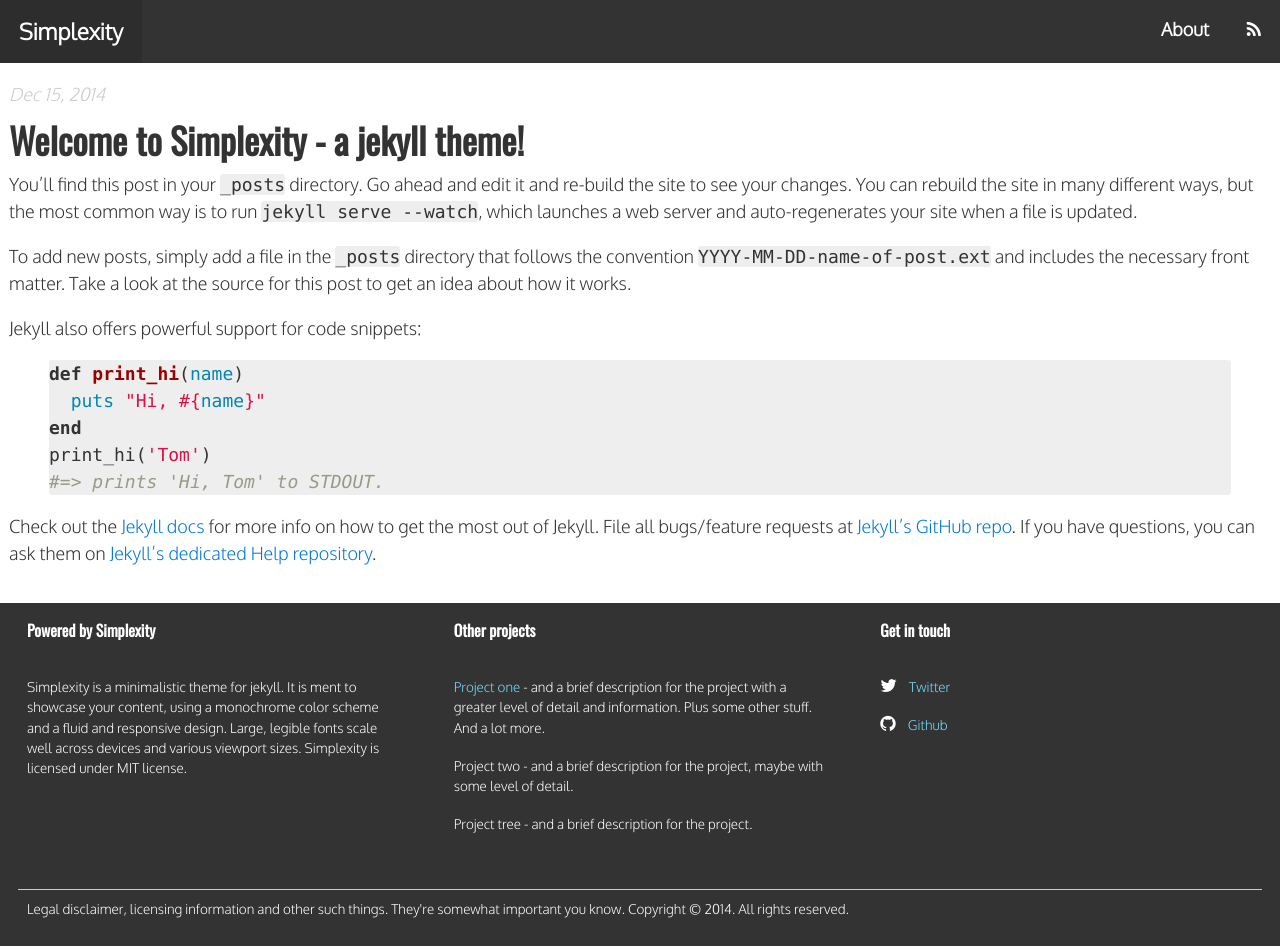
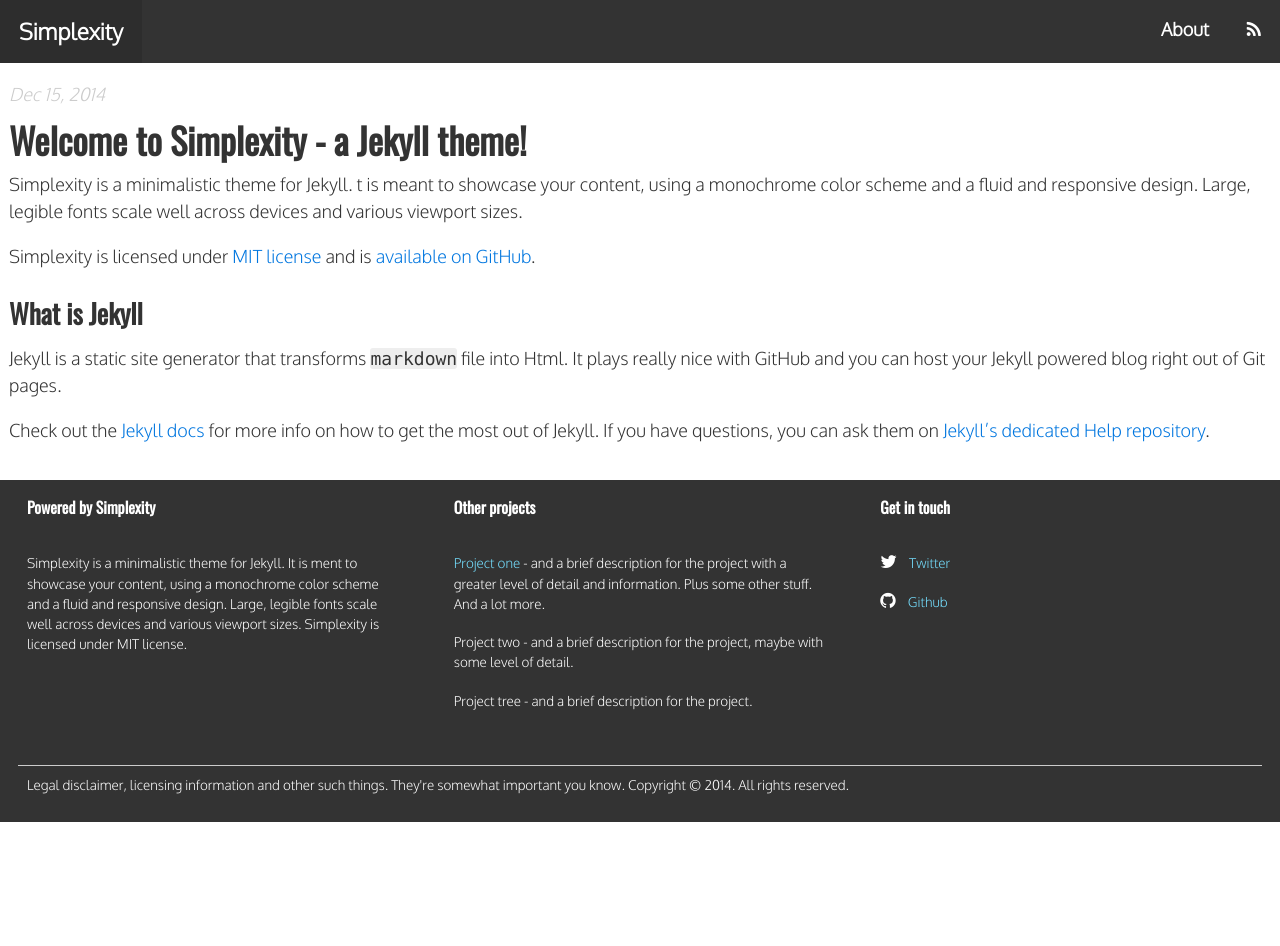
Before and after one commit to mateid/simplexity, a Jekyll site: the page built from _posts/2014-12-15-welcome-to-simplexity.md, in a window 1280 px wide. Built offline with Jekyll 4.4.1, drawn with Linux system fonts in a browser that asks for light colours; nearby versions of some CDN libraries; after the commit the page ends 900 px from its top, so only the background shows below that.

Commit message:
Updated default content, tweaked some of the styles and cleaned up various stuff. I think this is close to a 'release' here. Pleased with how things are turing out so far.

```diff
--- a/_config.yml
+++ b/_config.yml
@@ -2,10 +2,11 @@
 title: Simplexity
 email: your-email@domain.com
 description: > # this means to ignore newlines until "baseurl:"
-  Simplexity is a minimalistic theme for jekyll. It is ment to showcase your content, using a monochrome color scheme
+  Simplexity is a minimalistic theme for Jekyll. It is ment to showcase your content, using a monochrome color scheme
   and a fluid and responsive design. Large, legible fonts scale well across devices and various viewport sizes.
   Simplexity is licensed under MIT license.
-description_include: description.html
+# This would allow for more custom description markup.
+#description_include: description.html
 baseurl: "" # the subpath of your site, e.g. /blog/
 url: "http://github.com/mateid/simplexity" # the base hostname & protocol for your site
 
--- a/_includes/description.html
+++ b/_includes/description.html
@@ -1 +1 @@
-This is the description.
+<!-- You can use this for the site description instead -->
--- a/_includes/footer.html
+++ b/_includes/footer.html
@@ -5,7 +5,11 @@
                 <h5 class="m0 white">Powered by Simplexity</h5>
             </div>
             <div class="p2 m0 white">
+                {% if(site.description_include) %}
+                {% include {{site.description_include}} %}
+                {% else %}
                 <p class="h6">{{ site.description }}</p>
+                {% endif %}
             </div>
         </div>
 
--- a/_posts/2014-12-15-welcome-to-simplexity.md
+++ b/_posts/2014-12-15-welcome-to-simplexity.md
@@ -1,24 +1,23 @@
 ---
 layout: post
-title:  "Welcome to Simplexity - a jekyll theme!"
+title:  "Welcome to Simplexity - a Jekyll theme!"
 date:   2014-12-15 16:00:34
 ---
-You’ll find this post in your `_posts` directory. Go ahead and edit it and re-build the site to see your changes. You can rebuild the site in many different ways, but the most common way is to run `jekyll serve --watch`, which launches a web server and auto-regenerates your site when a file is updated.
+Simplexity is a minimalistic theme for Jekyll. t is meant to showcase your content, using a monochrome color scheme and
+a fluid and responsive design. Large, legible fonts scale well across devices and various viewport sizes.
 
-To add new posts, simply add a file in the `_posts` directory that follows the convention `YYYY-MM-DD-name-of-post.ext` and includes the necessary front matter. Take a look at the source for this post to get an idea about how it works.
+Simplexity is licensed under [MIT license][license] and is [available on GitHub][simplexity].
 
-Jekyll also offers powerful support for code snippets:
+##What is Jekyll
 
-{% highlight ruby %}
-def print_hi(name)
-  puts "Hi, #{name}"
-end
-print_hi('Tom')
-#=> prints 'Hi, Tom' to STDOUT.
-{% endhighlight %}
+Jekyll is a static site generator that transforms `markdown` file into Html. It plays really nice with GitHub and you
+can host your Jekyll powered blog right out of Git pages.
 
-Check out the [Jekyll docs][jekyll] for more info on how to get the most out of Jekyll. File all bugs/feature requests at [Jekyll’s GitHub repo][jekyll-gh]. If you have questions, you can ask them on [Jekyll’s dedicated Help repository][jekyll-help].
+Check out the [Jekyll docs][jekyll] for more info on how to get the most out of Jekyll. If you have questions, you can ask them on
+[Jekyll’s dedicated Help repository][jekyll-help].
 
+[license]:     http://opensource.org/licenses/MIT
+[simplexity]:  http://github.com/mateid/simplexity
 [jekyll]:      http://jekyllrb.com
 [jekyll-gh]:   https://github.com/jekyll/jekyll
 [jekyll-help]: https://github.com/jekyll/jekyll-help
```
Also changed, not shown: _posts/2014-12-07-simplexity-has-pagination.md (+2 -1 lines), _posts/2014-12-10-simplexity-features.md (deleted, +0 -27 lines), _posts/2014-12-11-simplexity-credits.md (+8 -5 lines), _posts/2014-12-12-simplexity-features-and-styles.md (added, +65 -0 lines), 2 other files.
